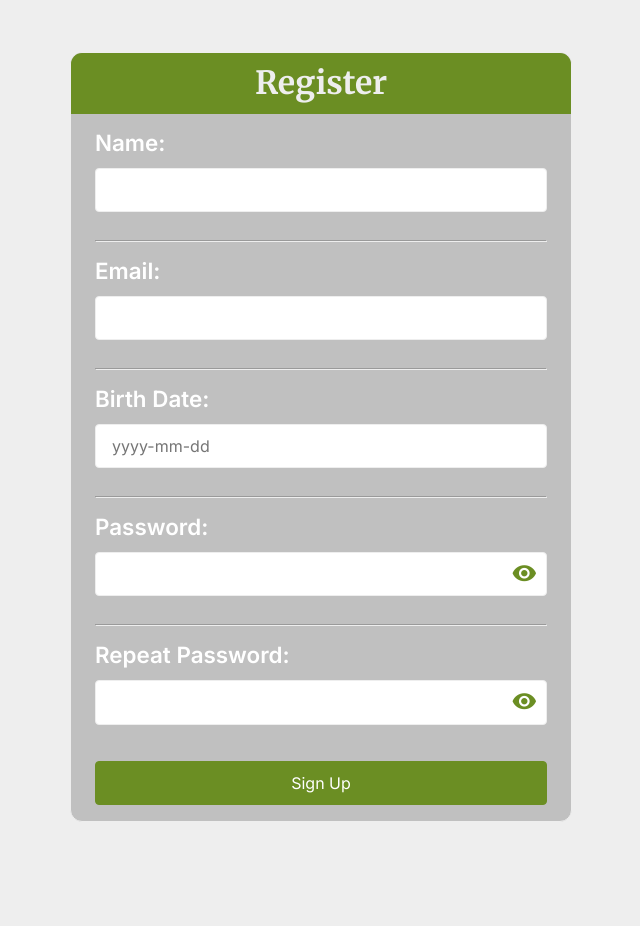
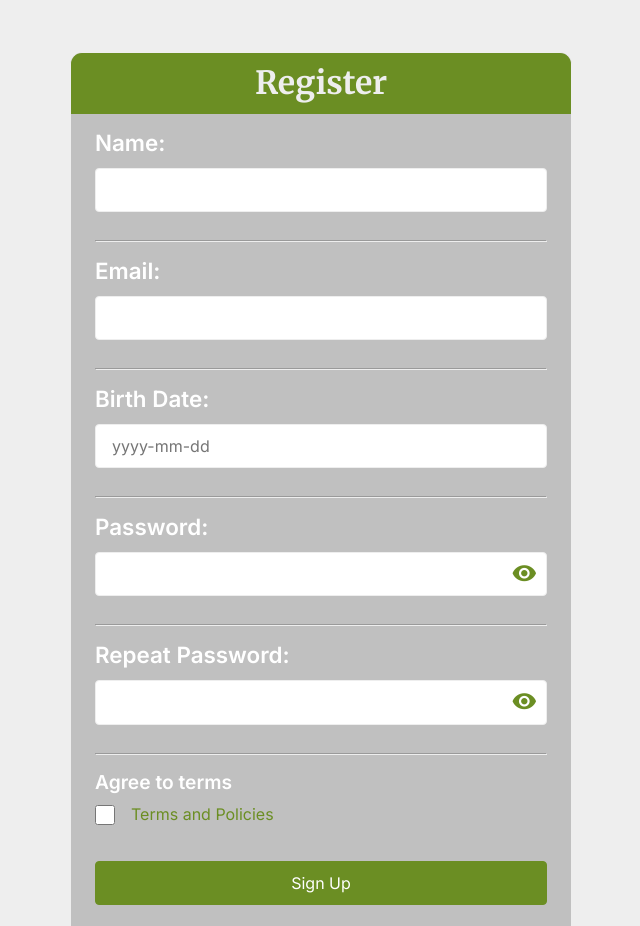
Before and after one commit to NickChc/Zod-react-hook-form_Validation, a React (Vite) app: page /sign-up in a window 1280 px wide. Shown: the top 926 px of the page, without its empty margins (319-959 px from the left). Before the commit the page ends 874 px from the top, so only its background shows below. Built offline with nearby package versions, Linux system fonts and the light colour scheme.

Commit message:
feat: checkbox added

```diff
--- a/src/assets/styles/abstracts/variables.scss
+++ b/src/assets/styles/abstracts/variables.scss
@@ -15,9 +15,13 @@ $space-8: 8px;
 $space-10: 10px;
 $space-12: 12px;
 $space-16: 16px;
+$space-18: 18px;
+$space-20: 20px;
 $space-24: 24px;
 $space-36: 36px;
 $space-52: 52px;
 $space-64: 64px;
 $space-82: 82px;
 $space-100: 100px;
+
+$screen-sm: 600px;
--- a/src/components/FormInput/FormInput.scss
+++ b/src/components/FormInput/FormInput.scss
@@ -30,6 +30,15 @@
     display: flex;
     position: relative;
 
+    display: flex;
+    align-items: center;
+    column-gap: $space-16;
+
+    a {
+      text-decoration: none;
+      color: $clr-add;
+    }
+
     .eye {
       user-select: none;
       aspect-ratio: 1 / 1;
@@ -56,6 +65,18 @@
   }
 }
 
+.wrapper-checkbox {
+  width: 100%;
+  display: grid;
+  grid-template-columns: 1fr;
+  column-gap: $space-12;
+}
+
+.wrapper-checkbox label {
+  font-size: 1.2em;
+  font-weight: 700;
+}
+
 .input {
   width: 100%;
   outline: none;
@@ -64,8 +85,23 @@
   border-radius: $space-4;
 }
 
+.input[type="checkbox"] {
+  cursor: pointer;
+  padding: $space-12;
+  width: $space-12;
+  aspect-ratio: 1 / 1;
+
+  @media (min-width: $screen-sm) {
+    width: $space-20;
+  }
+}
+
 .input.error {
   border-color: $clr-alert;
   color: $clr-alert;
   border-color: $clr-alert;
 }
+
+.absolute {
+  position: absolute;
+}
--- a/src/components/FormInput/FormInput.tsx
+++ b/src/components/FormInput/FormInput.tsx
@@ -11,7 +11,7 @@ interface FormInputProps<T extends FieldValues> {
   register: UseFormRegister<T>;
   name: Path<T>;
   label?: string;
-  type?: "text" | "password" | "date";
+  type?: "text" | "password" | "checkbox";
   rules?: RegisterOptions<T>;
   error?: string | null;
   onChange?: (e: React.ChangeEvent<HTMLInputElement>) => void;
@@ -31,7 +31,7 @@ export function FormInput<T extends FieldValues>({
   const [showPassword, setShowPassword] = useState(false);
 
   return (
-    <div className="wrapper">
+    <div className={`wrapper ${type === "checkbox" ? "wrapper-checkbox" : ""}`}>
       <label>{label}</label>
       <div className="relative">
         <input
@@ -51,6 +51,7 @@ export function FormInput<T extends FieldValues>({
           }
           className={`input  ${error ? "error" : ""}`}
         />
+        {type === "checkbox" && <a href="#">Terms and Policies</a>}
         {type === "password" && (
           <span className="eye" onClick={() => setShowPassword(!showPassword)}>
             {showPassword ? (
@@ -61,7 +62,9 @@ export function FormInput<T extends FieldValues>({
           </span>
         )}
       </div>
-      <div className={`error-field ${error ? "open" : ""}`}>{error || ""}</div>
+      <div className={`error-field ${error ? "open" : "absolute"}`}>
+        {error || ""}
+      </div>
     </div>
   );
 }
--- a/src/components/Forms/RegisterForm/RegisterForm.tsx
+++ b/src/components/Forms/RegisterForm/RegisterForm.tsx
@@ -3,6 +3,7 @@ import { FormInput } from "@src/components/FormInput";
 import { Button } from "@src/components/Button";
 import { TRegisterData, useRegister } from "@src/hooks/useRegister/useRegister";
 import { useState } from "react";
+import { Link } from "react-router-dom";
 
 export function RegisterForm() {
   const [prevDate, setPrevDate] = useState("");
@@ -24,7 +25,6 @@ export function RegisterForm() {
     const isRemoving = prevDate.length > date.length;
 
     if (isRemoving) {
-      // setValue("date", date.slice(0, -1));
       return;
     }
 
@@ -120,9 +120,23 @@ export function RegisterForm() {
           label="Repeat Password:"
         />
 
+        <hr />
+
+        <FormInput
+          onChange={onChange}
+          type="checkbox"
+          name="terms"
+          register={register}
+          label="Agree to terms"
+          error={errors.terms?.message}
+        />
+
         <Button loading={loading} laodingText="Loading..." type="submit">
           Sign Up
         </Button>
+        <div className="a">
+          <Link to={"/"}>Already have an account?</Link>
+        </div>
       </div>
     </form>
   );
--- a/src/hooks/useRegister/useRegister.tsx
+++ b/src/hooks/useRegister/useRegister.tsx
@@ -29,6 +29,9 @@ const registerSchema = z
       .string()
       .min(1, "Enter your birth date")
       .regex(dateRegex, "Invalid date format (yyyy-mm-dd)"),
+    terms: z.boolean().refine((val) => val === true, {
+      message: "Agree to terms to continue",
+    }),
   })
   .refine((data) => data.password === data["repeat-password"], {
     path: ["repeat-password"],
@@ -59,8 +62,6 @@ const registerSchema = z
   .refine(
     ({ date }) => {
       const [, month, day] = date.split("-").map(Number);
-
-      console.log(month);
 
       if (month_31.some((m) => m === month) && day > 31) {
         return false;
```
